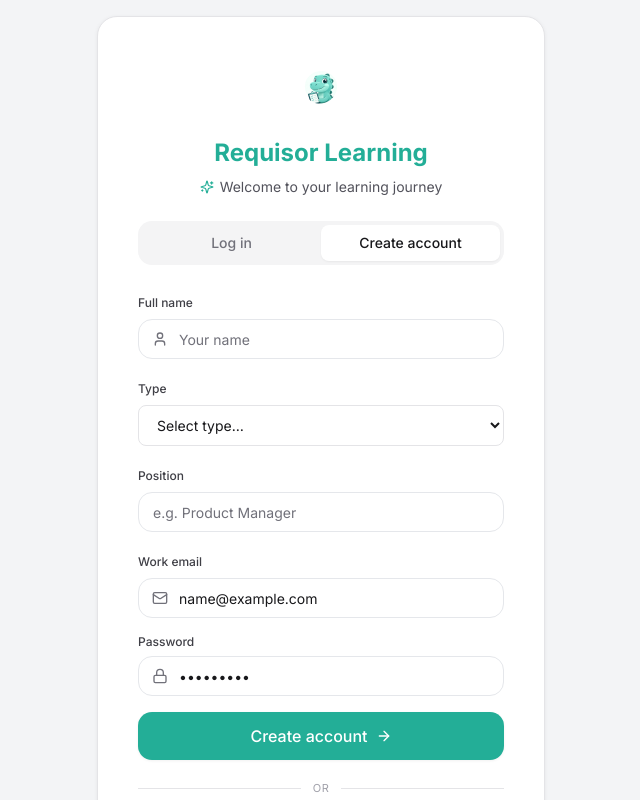
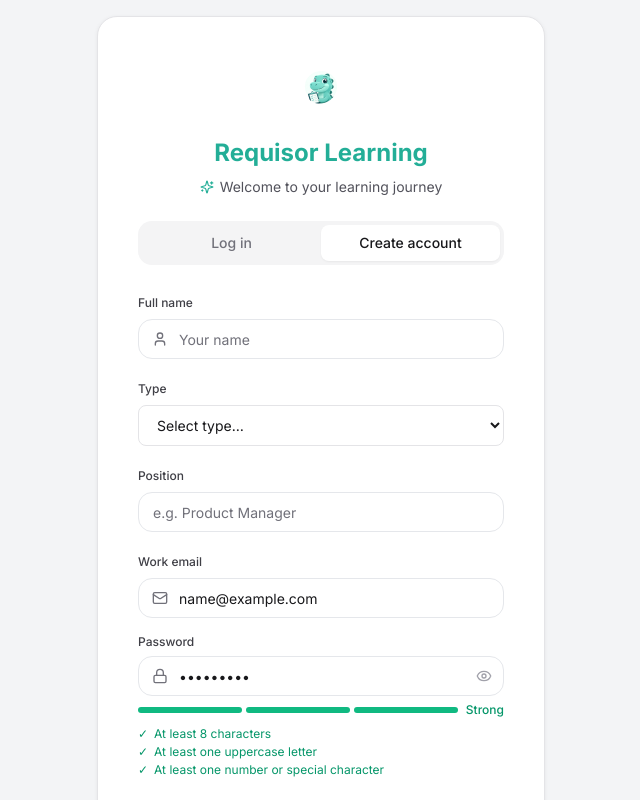
Before and after one commit to vedang-raul/Requisor_Learning, a Next.js app: page / in a window 1280 px wide. Both pictures are taken after typing "name@example.com", "Sample123" into the empty fields and a click on the button "Create account". Shown: the top 800 px of the page, without its empty margins (319-959 px from the left). Built offline with nearby package versions, Linux system fonts and the light colour scheme; no server answers.

Commit message:
Fix stale .next build cache causing MODULE_NOT_FOUND crash after new password components were added
Replit-Task-Id: 68871adc-4a37-41d8-b5c7-9a14f6a7982b

```diff
--- a/app/reset-password/page.tsx
+++ b/app/reset-password/page.tsx
@@ -2,10 +2,11 @@
 
 import { Suspense, useState } from "react";
 import { motion } from "framer-motion";
-import { Lock, ArrowRight, CheckCircle2, AlertCircle } from "lucide-react";
+import { ArrowRight, CheckCircle2, AlertCircle } from "lucide-react";
 import { useRouter, useSearchParams } from "next/navigation";
 import { Button } from "@/components/ui/button";
-import { Input } from "@/components/ui/input";
+import { PasswordInput } from "@/components/ui/password-input";
+import { PasswordStrength } from "@/components/ui/password-strength";
 
 function ResetForm() {
   const router = useRouter();
@@ -63,18 +64,30 @@
           </p>
         ) : (
           <form onSubmit={submit} className="space-y-4" noValidate>
-            {[
-              { id: "password", label: "New password", value: password, set: setPassword },
-              { id: "confirm", label: "Confirm password", value: confirm, set: setConfirm },
-            ].map((f) => (
-              <div key={f.id} className="space-y-1.5">
-                <label htmlFor={f.id} className="text-xs font-medium text-zinc-700">{f.label}</label>
-                <div className="relative">
-                  <Lock className="pointer-events-none absolute left-3.5 top-1/2 h-4 w-4 -translate-y-1/2 text-zinc-500" />
-                  <Input id={f.id} type="password" autoComplete="new-password" placeholder="••••••••" value={f.value} onChange={(e) => f.set(e.target.value)} className="pl-10" />
-                </div>
-              </div>
-            ))}
+            <div className="space-y-1.5">
+              <label htmlFor="password" className="text-xs font-medium text-zinc-700">New password</label>
+              <PasswordInput
+                id="password"
+                value={password}
+                onChange={(e) => setPassword(e.target.value)}
+                autoComplete="new-password"
+              />
+              <PasswordStrength password={password} />
+            </div>
+
+            <div className="space-y-1.5">
+              <label htmlFor="confirm" className="text-xs font-medium text-zinc-700">Confirm password</label>
+              <PasswordInput
+                id="confirm"
+                value={confirm}
+                onChange={(e) => setConfirm(e.target.value)}
+                autoComplete="new-password"
+              />
+              {confirm && password !== confirm && (
+                <p className="text-xs text-red-500">Passwords don't match.</p>
+              )}
+            </div>
+
             {error && (
               <p className="flex items-start gap-1.5 text-xs text-red-600" role="alert">
                 <AlertCircle className="mt-0.5 h-3.5 w-3.5 shrink-0" />{error}
--- a/components/login-screen.tsx
+++ b/components/login-screen.tsx
@@ -1,13 +1,15 @@
 "use client";
 
 import { motion } from "framer-motion";
-import { Lock, Mail, ArrowRight, Sparkles, User, CheckCircle2, AlertCircle } from "lucide-react";
+import { Mail, ArrowRight, Sparkles, User, CheckCircle2, AlertCircle } from "lucide-react";
 import { useEffect, useState } from "react";
 import { useRouter, useSearchParams } from "next/navigation";
 import { signIn } from "next-auth/react";
 import { useStore } from "@/lib/store";
 import { Button } from "@/components/ui/button";
 import { Input } from "@/components/ui/input";
+import { PasswordInput } from "@/components/ui/password-input";
+import { PasswordStrength } from "@/components/ui/password-strength";
 import { cn } from "@/lib/utils";
 
 type Mode = "login" | "signup" | "forgot";
@@ -31,6 +33,7 @@
   const [name, setName] = useState("");
   const [email, setEmail] = useState("");
   const [password, setPassword] = useState("");
+  const [confirmPassword, setConfirmPassword] = useState("");
   const [employmentType, setEmploymentType] = useState("");
   const [position, setPosition] = useState("");
   const [error, setError] = useState("");
@@ -99,6 +102,11 @@
           setLoading(false);
           return;
         }
+        if (password !== confirmPassword) {
+          setError("Passwords don't match.");
+          setLoading(false);
+          return;
+        }
         const res = await fetch("/api/auth/signup", {
           method: "POST",
           headers: { "Content-Type": "application/json" },
@@ -110,6 +118,7 @@
           setNotice("Account created! Check your inbox — we sent a verification link from support@requisor.io.");
           setMode("login");
           setPassword("");
+          setConfirmPassword("");
         }
       } else {
         const res = await signIn("credentials", { email, password, redirect: false });
@@ -225,10 +234,28 @@
                   </button>
                 )}
               </div>
-              <div className="relative">
-                <Lock className="pointer-events-none absolute left-3.5 top-1/2 h-4 w-4 -translate-y-1/2 text-zinc-500" />
-                <Input id="password" type="password" autoComplete={mode === "signup" ? "new-password" : "current-password"} placeholder="••••••••" value={password} onChange={(e) => setPassword(e.target.value)} className="pl-10" />
-              </div>
+              <PasswordInput
+                id="password"
+                value={password}
+                onChange={(e) => setPassword(e.target.value)}
+                autoComplete={mode === "signup" ? "new-password" : "current-password"}
+              />
+              {mode === "signup" && <PasswordStrength password={password} />}
+            </div>
+          )}
+
+          {mode === "signup" && (
+            <div className="space-y-1.5">
+              <label htmlFor="confirmPassword" className="text-xs font-medium text-zinc-700">Confirm password</label>
+              <PasswordInput
+                id="confirmPassword"
+                value={confirmPassword}
+                onChange={(e) => setConfirmPassword(e.target.value)}
+                autoComplete="new-password"
+              />
+              {confirmPassword && password !== confirmPassword && (
+                <p className="text-xs text-red-500">Passwords don't match.</p>
+              )}
             </div>
           )}
 
--- /dev/null
+++ b/components/ui/password-input.tsx
@@ -0,0 +1,49 @@
+"use client";
+
+import { useState } from "react";
+import { Eye, EyeOff, Lock } from "lucide-react";
+import { Input } from "@/components/ui/input";
+import { cn } from "@/lib/utils";
+
+interface PasswordInputProps {
+  id: string;
+  value: string;
+  onChange: (e: React.ChangeEvent<HTMLInputElement>) => void;
+  placeholder?: string;
+  autoComplete?: string;
+  className?: string;
+}
+
+export function PasswordInput({
+  id,
+  value,
+  onChange,
+  placeholder = "••••••••",
+  autoComplete = "current-password",
+  className,
+}: PasswordInputProps) {
+  const [show, setShow] = useState(false);
+
+  return (
+    <div className="relative">
+      <Lock className="pointer-events-none absolute left-3.5 top-1/2 h-4 w-4 -translate-y-1/2 text-zinc-500" />
+      <Input
+        id={id}
+        type={show ? "text" : "password"}
+        autoComplete={autoComplete}
+        placeholder={placeholder}
+        value={value}
+        onChange={onChange}
+        className={cn("pl-10 pr-10", className)}
+      />
+      <button
+        type="button"
+        onClick={() => setShow((v) => !v)}
+        aria-label={show ? "Hide password" : "Show password"}
+        className="absolute right-3 top-1/2 -translate-y-1/2 text-zinc-400 hover:text-zinc-600 focus:outline-none focus-visible:ring-2 focus-visible:ring-primary/40 rounded"
+      >
+        {show ? <EyeOff className="h-4 w-4" /> : <Eye className="h-4 w-4" />}
+      </button>
+    </div>
+  );
+}
--- /dev/null
+++ b/components/ui/password-strength.tsx
@@ -0,0 +1,87 @@
+"use client";
+
+import { cn } from "@/lib/utils";
+
+interface Rule {
+  label: string;
+  test: (p: string) => boolean;
+}
+
+const RULES: Rule[] = [
+  { label: "At least 8 characters", test: (p) => p.length >= 8 },
+  { label: "At least one uppercase letter", test: (p) => /[A-Z]/.test(p) },
+  { label: "At least one number or special character", test: (p) => /[0-9!@#$%^&*()_+\-=\[\]{};':"\\|,.<>\/?`~]/.test(p) },
+];
+
+function getStrength(password: string): { score: number; label: string } {
+  const passed = RULES.filter((r) => r.test(password)).length;
+  if (passed === 0) return { score: 0, label: "" };
+  if (passed === 1) return { score: 1, label: "Weak" };
+  if (passed === 2) return { score: 2, label: "Fair" };
+  return { score: 3, label: "Strong" };
+}
+
+interface PasswordStrengthProps {
+  password: string;
+}
+
+export function PasswordStrength({ password }: PasswordStrengthProps) {
+  if (!password) return null;
+
+  const { score, label } = getStrength(password);
+
+  const barColor =
+    score === 1
+      ? "bg-red-500"
+      : score === 2
+      ? "bg-amber-400"
+      : "bg-emerald-500";
+
+  const labelColor =
+    score === 1
+      ? "text-red-500"
+      : score === 2
+      ? "text-amber-500"
+      : "text-emerald-600";
+
+  return (
+    <div className="mt-2 space-y-2">
+      {/* Strength bar */}
+      <div className="flex items-center gap-2">
+        <div className="flex flex-1 gap-1">
+          {[1, 2, 3].map((i) => (
+            <div
+              key={i}
+              className={cn(
+                "h-1.5 flex-1 rounded-full transition-colors duration-300",
+                i <= score ? barColor : "bg-zinc-200"
+              )}
+            />
+          ))}
+        </div>
+        {label && (
+          <span className={cn("text-xs font-medium", labelColor)}>{label}</span>
+        )}
+      </div>
+
+      {/* Requirements checklist */}
+      <ul className="space-y-0.5">
+        {RULES.map((rule) => {
+          const ok = rule.test(password);
+          return (
+            <li
+              key={rule.label}
+              className={cn(
+                "flex items-center gap-1.5 text-xs transition-colors duration-200",
+                ok ? "text-emerald-600" : "text-zinc-400"
+              )}
+            >
+              <span className="shrink-0">{ok ? "✓" : "✗"}</span>
+              {rule.label}
+            </li>
+          );
+        })}
+      </ul>
+    </div>
+  );
+}
```
